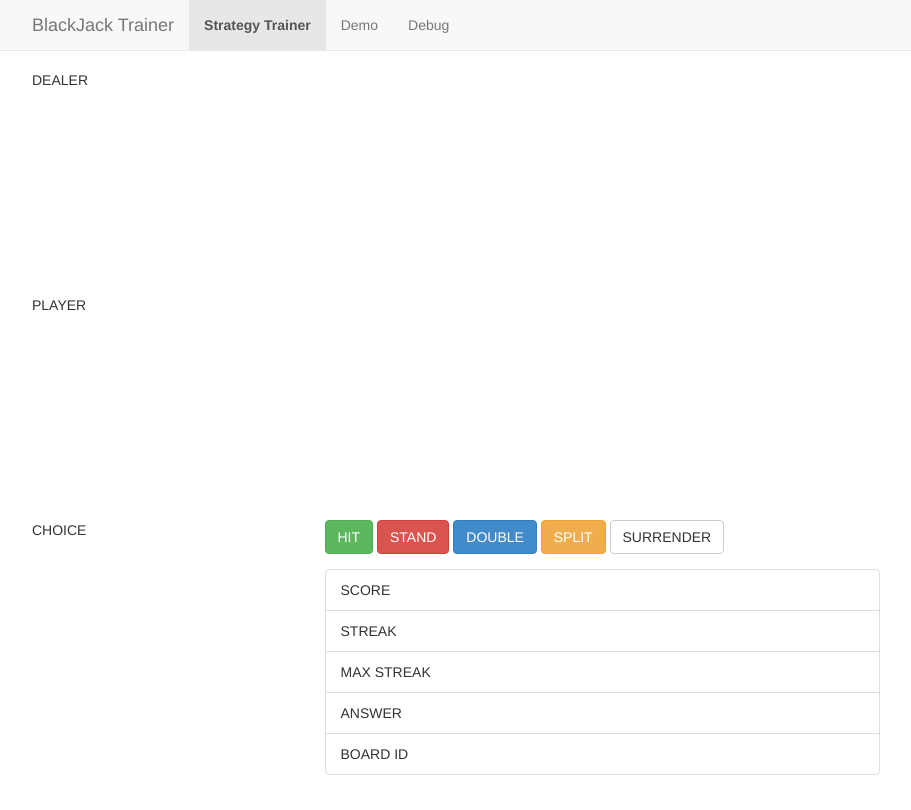
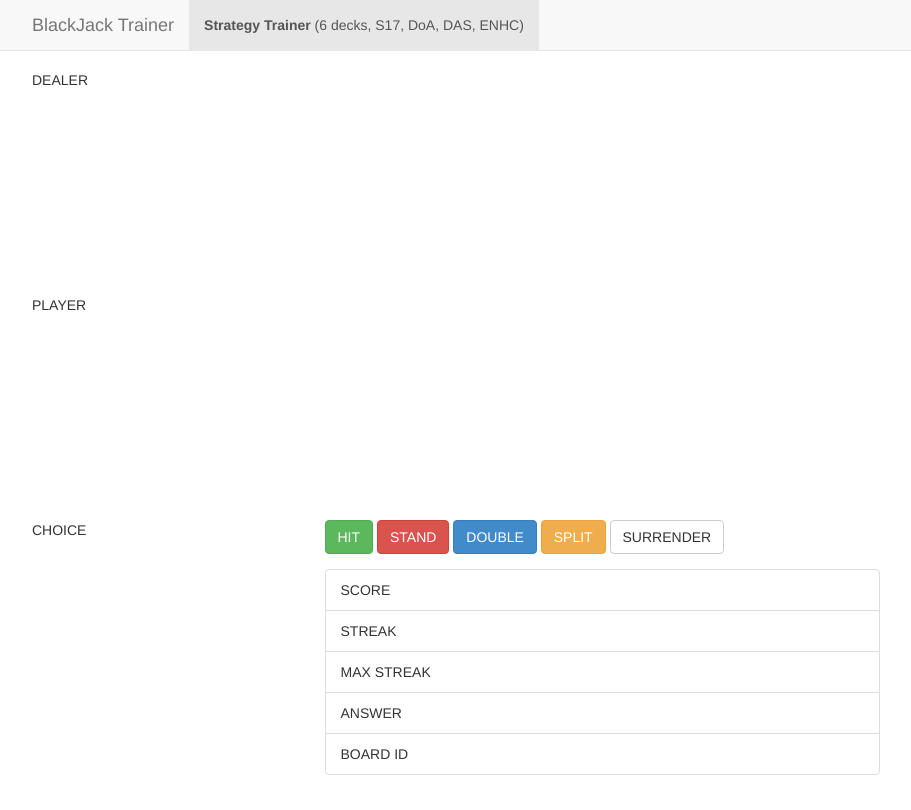
Before and after one commit to fculpo/BlackJackStrategyTrainerGUI, a website: page public/index.html in a window 1280 px wide. Shown: the whole page, without its empty margins (38-949 px from the left). Drawn offline with nearby package versions, Linux system fonts and the light colour scheme; no server answers.

Commit message:
show rules used and removed unused links

```diff
--- a/public/index.html
+++ b/public/index.html
@@ -27,9 +27,7 @@
         </div>
         <div class="navbar-collapse collapse">
           <ul class="nav navbar-nav">
-            <li class="active"><a href="#"><b>Strategy Trainer</b></a></li>
-            <li><a href="demo.html">Demo</a></li>
-            <li><a href="debug.html">Debug</a></li>
+            <li class="active"><a href="#"><b>Strategy Trainer</b> (6 decks, S17, DoA, DAS, ENHC)</a></li>
           </ul>
         </div>
       </div>
```
